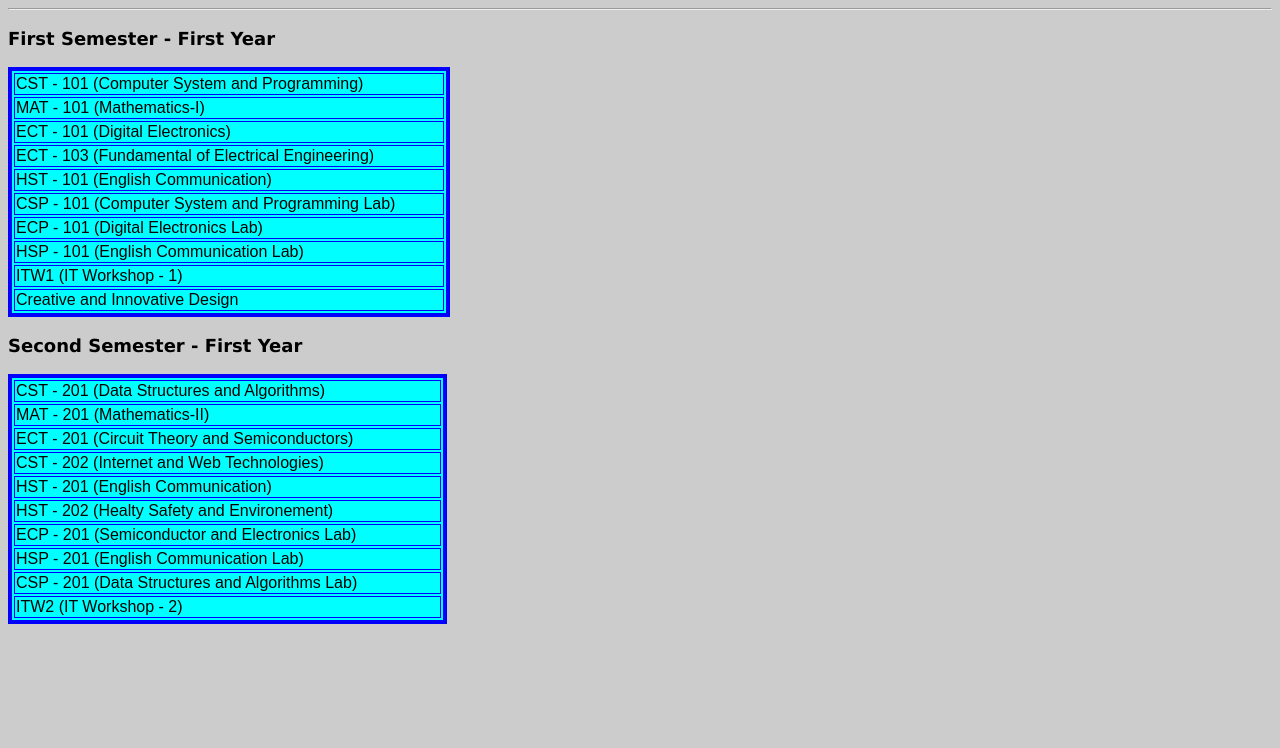
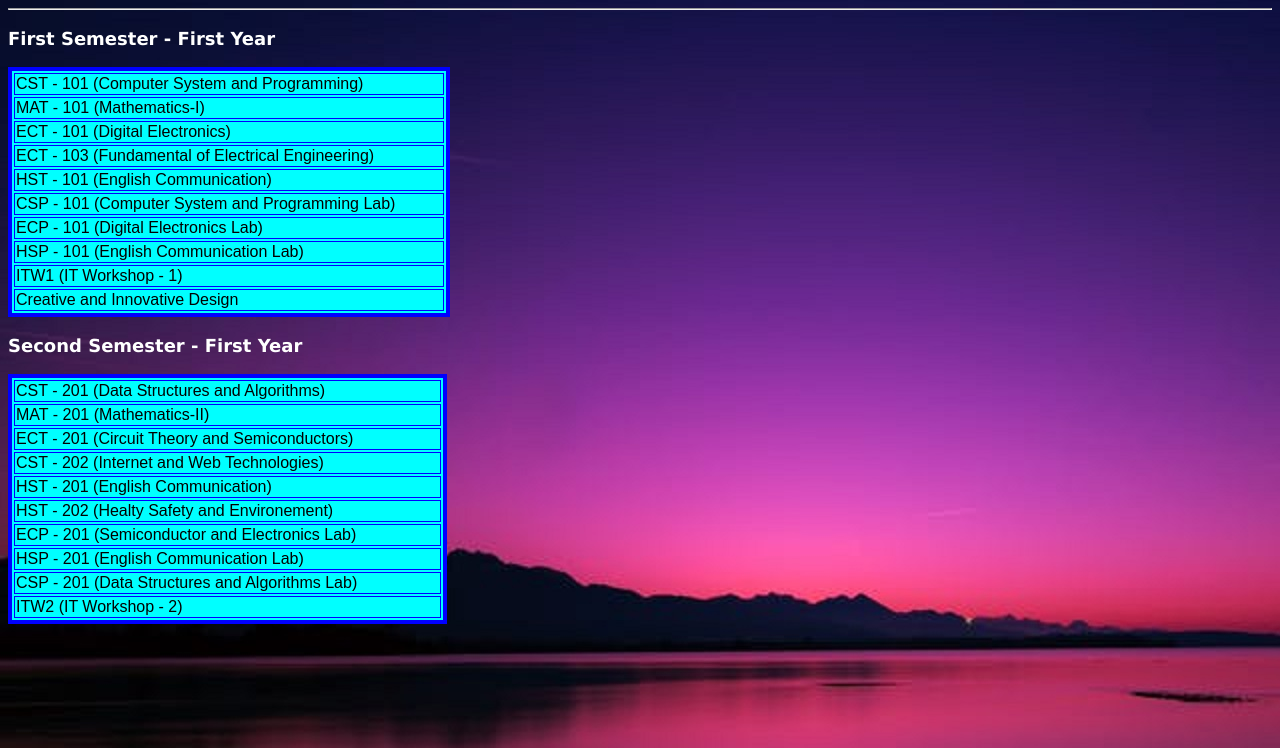
Before and after one commit to vashistha-10/2019KUCP1011, a plain HTML site: page subjects.html in a window 1280 px wide. Shown: the part 52-800 px from the top of the page. Drawn offline with Linux system fonts and the light colour scheme.

Commit message:
Update subjects.html

```diff
--- a/subjects.html
+++ b/subjects.html
@@ -3,19 +3,20 @@
 <style type="text/css">
 <!--
 .style2 {
-	font-size: 24px;
+	font-size: 24px; color:white;
 	font-family: Verdana, Arial, Helvetica, sans-serif;
 }
 .style3 {
 	font-size: 18px;
 	font-weight: bold;
+color:white;
 	font-family: Verdana, Arial, Helvetica, sans-serif;
 }
 .style4 {font-family: Arial, Helvetica, sans-serif}
 -->
 </style>
 </head>
-<body bgcolor="#CCCCCC">
+<body background="wall.jpg">
 <p align="center" class="style2"><b>Subjects</b> - <strong>Indian Institute of Information Technology Kota</strong></p>
 <hr><p class="style3">First Semester - First Year</p>
 <table width="442" height="248" border="4" bordercolor="#0000FF" bgcolor="#00FFFF">
```
